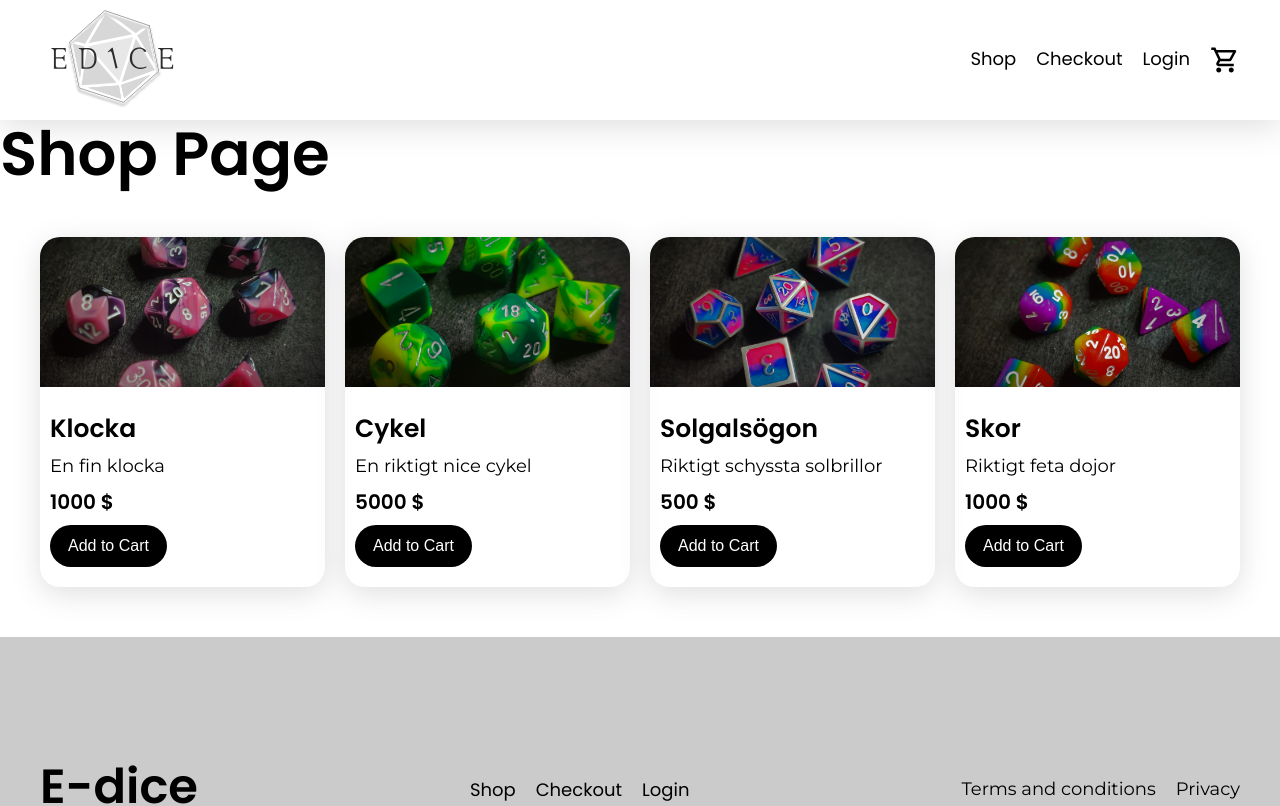
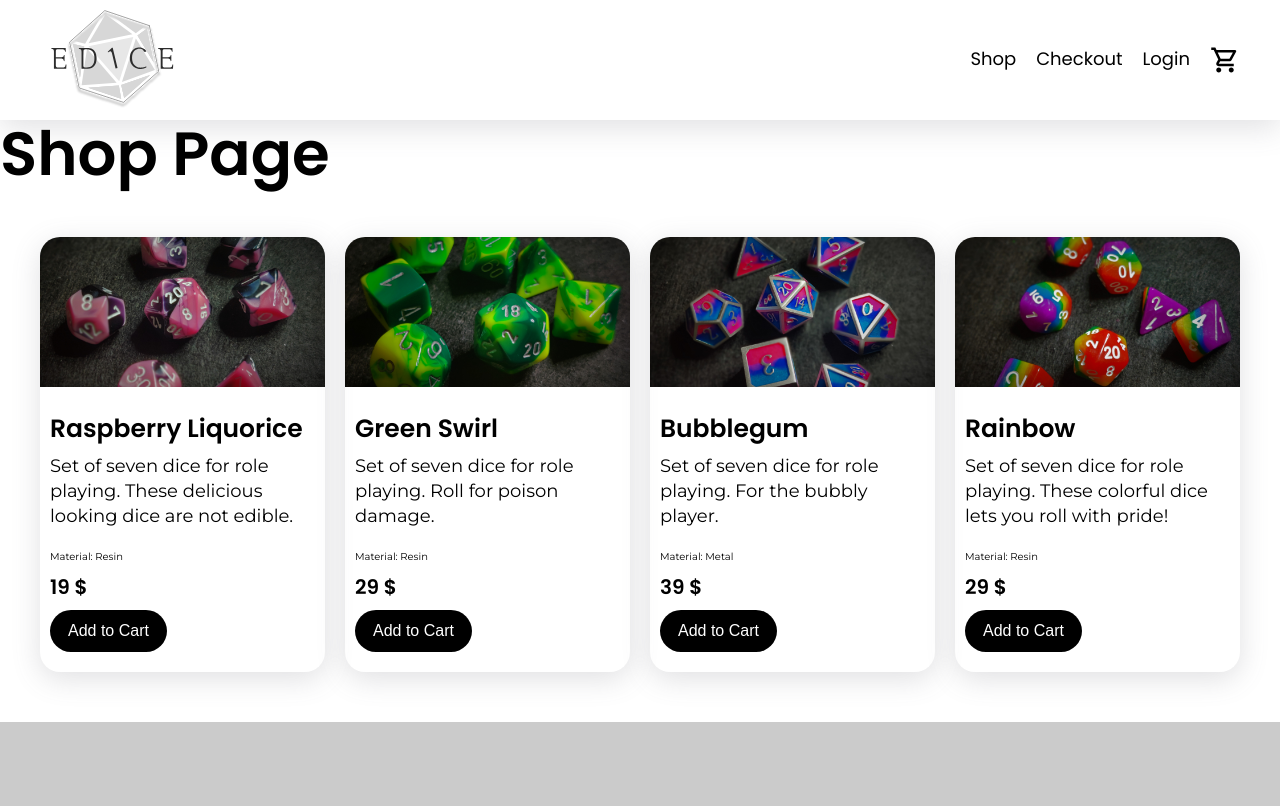
Before and after one commit to kajberg84/E-Dice, a React (Create React App) app: page / in a window 1280 px wide. Shown: the top 806 px of the page. Built offline with nearby package versions, Linux system fonts and the light colour scheme.

Commit message:
Change product data, add material to product class

```diff
--- a/src/components/card/Card.jsx
+++ b/src/components/card/Card.jsx
@@ -1,5 +1,5 @@
-import React from 'react';
-import styles from './Card.module.css';
+import React from "react";
+import styles from "./Card.module.css";
 
 export const Card = ({ product }) => {
   return (
@@ -10,6 +10,7 @@ export const Card = ({ product }) => {
       <div className={styles.card_content_wrapper}>
         <h2 className={styles.card_title}>{product.title}</h2>
         <p className={styles.card_description}>{product.description}</p>
+        <p className={styles.card_material}>Material: {product.material}</p>
         <h3 className={styles.card_price}>{product.price} $</h3>
         <button className={styles.card_button}>Add to Cart</button>
       </div>
--- a/src/components/card/Card.module.css
+++ b/src/components/card/Card.module.css
@@ -22,6 +22,10 @@
   font-size: 1.8rem;
 }
 
+.card_material {
+  font-size: 1rem;
+}
+
 .card_price {
   font-size: 2rem;
 }
--- a/src/ecomdata/EcomData.js
+++ b/src/ecomdata/EcomData.js
@@ -1,8 +1,9 @@
 class Product {
-    constructor(id, title, description, price, img) {
+  constructor(id, title, description, material, price, img) {
     this.id = id;
     this.title = title;
     this.description = description;
+    this.material = material;
     this.price = price;
     this.img = img;
   }
@@ -10,31 +11,35 @@ class Product {
 
 const product1 = new Product(
   1,
-    'Klocka',
-    'En fin klocka',
-    1000,
-    '/images/product_raspberryliquorice_dice.jpg'
+  "Raspberry Liquorice",
+  "Set of seven dice for role playing. These delicious looking dice are not edible.",
+  "Resin",
+  19,
+  "/images/product_raspberryliquorice_dice.jpg"
 );
 const product2 = new Product(
   2,
-    'Cykel',
-    'En riktigt nice cykel',
-    5000,
-    '/images/product_green_dice.jpg'
+  "Green Swirl",
+  "Set of seven dice for role playing. Roll for poison damage.",
+  "Resin",
+  29,
+  "/images/product_green_dice.jpg"
 );
 const product3 = new Product(
   3,
-    'Solgalsögon',
-    'Riktigt schyssta solbrillor',
-    500,
-    '/images/product_bubblegum_dice.jpg'
+  "Bubblegum",
+  "Set of seven dice for role playing. For the bubbly player.",
+  "Metal",
+  39,
+  "/images/product_bubblegum_dice.jpg"
 );
 const product4 = new Product(
   4,
-    'Skor',
-    'Riktigt feta dojor',
-    1000,
-    '/images/product_rainbow_dice.jpg'
+  "Rainbow",
+  "Set of seven dice for role playing. These colorful dice lets you roll with pride!",
+  "Resin",
+  29,
+  "/images/product_rainbow_dice.jpg"
 );
 
 export const products = [product1, product2, product3, product4];
```
Lines whose indentation alone changed are shown as unchanged.
